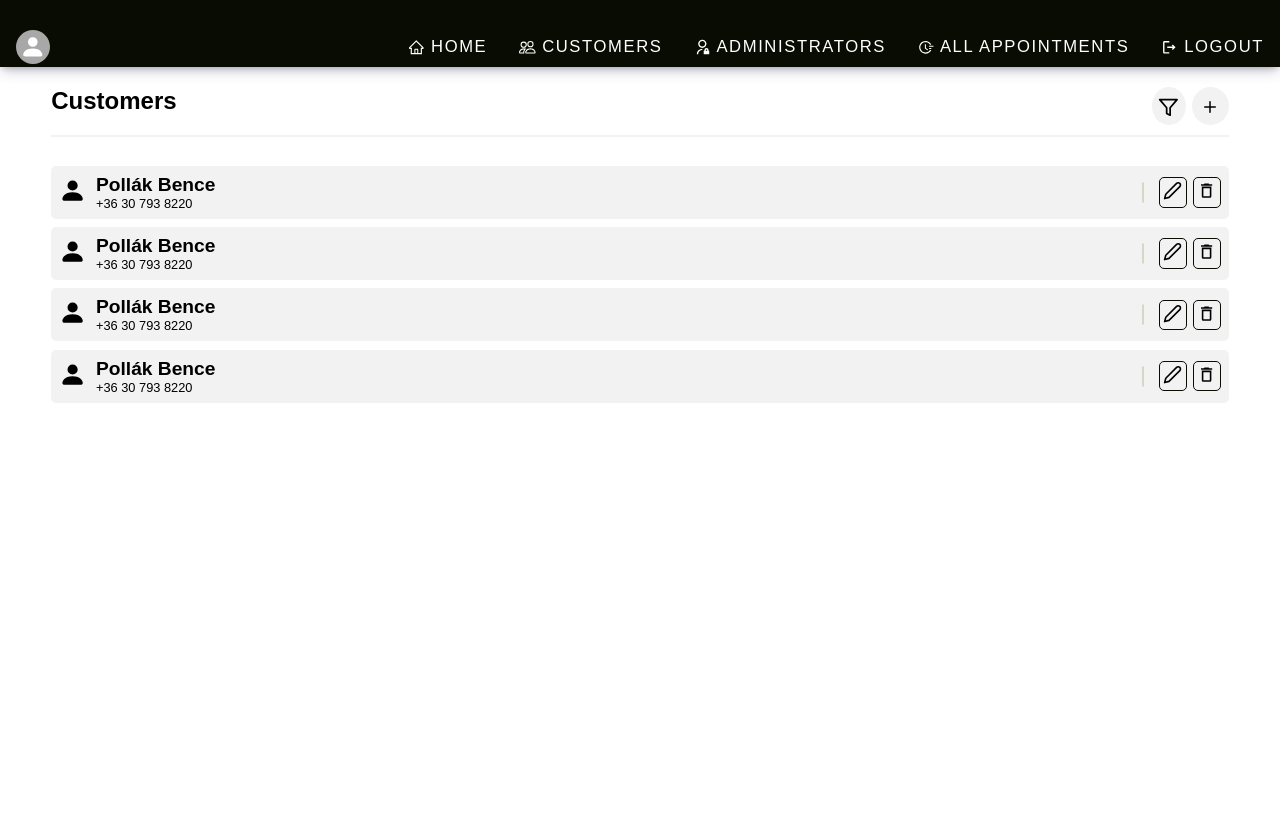
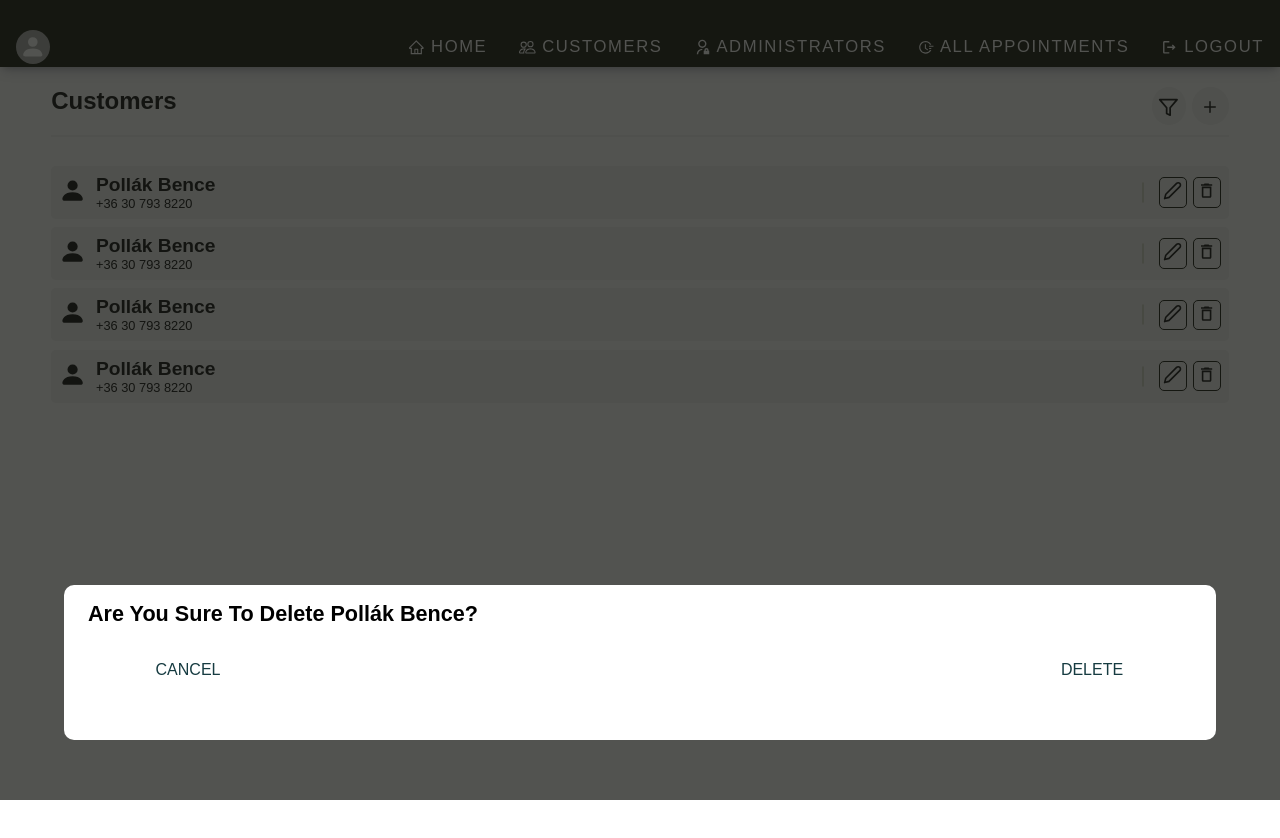
Before and after one commit to Polcsi/Customers-Appointment-Manager, a React (Create React App) app in the folder client/: page /customers in a window 1280 px wide. Both pictures are taken after a click on the button 1207 px from the left and 192 px from the top of the page. Shown: the top 838 px of the page. Built offline with nearby package versions, Linux system fonts and the light colour scheme.

Commit message:
working delete admin

```diff
--- /dev/null
+++ b/client/src/components/DeleteAdministrator.js
@@ -0,0 +1,29 @@
+import React from "react";
+
+const DeleteAdministrator = ({ open, setOpen, id, fullname }) => {
+  return (
+    <>
+      <section className="overlay">
+        <div className="overlay-container overlay-operation">
+          <div className="header">
+            <h2>Are you sure to delete {fullname}?</h2>
+          </div>
+          <div className="overlay-footer">
+            <button
+              type="button"
+              className="btn-overlay"
+              onClick={() => setOpen(!open)}
+            >
+              cancel
+            </button>
+            <button type="button" className="btn-overlay">
+              delete
+            </button>
+          </div>
+        </div>
+      </section>
+    </>
+  );
+};
+
+export default DeleteAdministrator;
--- a/client/src/components/PersonItem.js
+++ b/client/src/components/PersonItem.js
@@ -1,11 +1,17 @@
-import React from "react";
+import React, { useState } from "react";
 import { BsFillPersonFill } from "react-icons/bs";
 import { FiEdit2 } from "react-icons/fi";
 import { MdDeleteOutline } from "react-icons/md";
+import DeleteAdministrator from "./DeleteAdministrator";
 
-const PersonItem = ({ id, fullname, detail }) => {
+const PersonItem = ({ _id, fullname, detail }) => {
+  const [open, setOpen] = useState(false);
+
   return (
     <article>
+      {open && (
+        <DeleteAdministrator id={_id} fullname={fullname} open={open} setOpen={setOpen}/>
+      )}
       <div className="person-header">
         <div className="img-person">
           <BsFillPersonFill />
@@ -18,7 +24,7 @@ const PersonItem = ({ id, fullname, detail }) => {
         <button className="edit operation">
           <FiEdit2 />
         </button>
-        <button className="delete operation">
+        <button className="delete operation" onClick={() => setOpen(!open)}>
           <MdDeleteOutline />
         </button>
       </div>
--- a/client/src/css/dashboard.css
+++ b/client/src/css/dashboard.css
@@ -204,6 +204,9 @@
   display: flex;
   flex-direction: column;
 }
+.overlay-operation {
+  height: 155px;
+}
 .overlay-input {
   height: 170px;
 }
--- a/client/src/css/main.css
+++ b/client/src/css/main.css
@@ -24,7 +24,8 @@ body {
   --gray-primary: #bbc5aa;
   --orange-primary: #a72608;
   --black-primary: #090c02;
-  --black-primary-2: #1a1b17e1;
+  --black-primary-2: #1a1b17c0;
+  --black-primary-3: #1a1b1793;
   --dark-blue: #0e2225;
   --dark-blue-2: #163b41;
   --primary-white: #ffffff;
--- a/client/src/pages/Administrators.js
+++ b/client/src/pages/Administrators.js
@@ -57,7 +57,12 @@ const Administrators = () => {
         {admins.map((admin) => {
           const { _id, fullname, privilege } = admin;
           return (
-            <PersonItem key={_id} fullname={fullname} detail={privilege} />
+            <PersonItem
+              key={_id}
+              fullname={fullname}
+              detail={privilege}
+              {...admin}
+            />
           );
         })}
       </div>
```
Also changed, not shown: client/src/components/Modal.js (deleted, +0 -17 lines).
